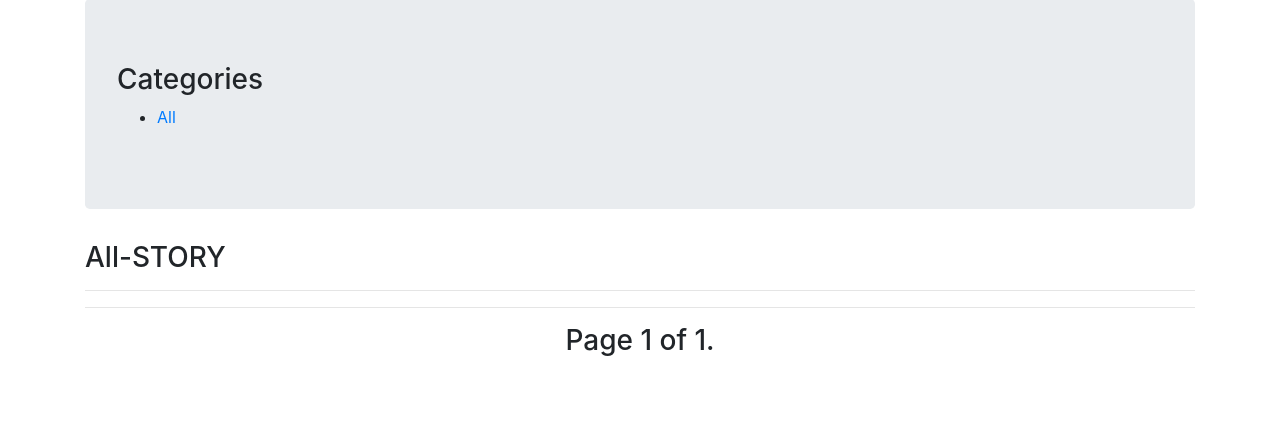
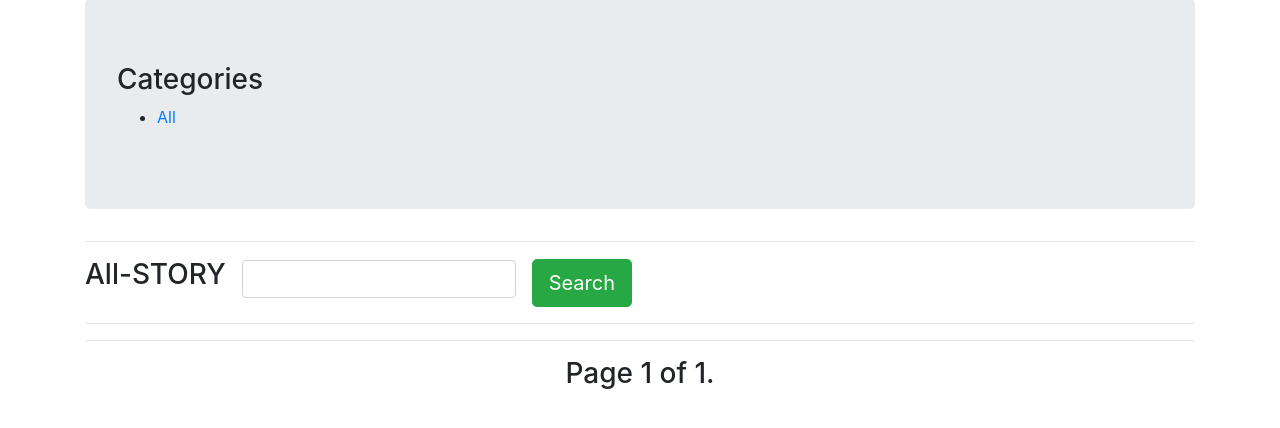
Before and after one commit to aymanexpo/story_book, a Django app: page / in a window 1280 px wide. Shown: the part 266-694 px from the top of the page. Run offline with Django 3.2, Linux system fonts and the light colour scheme; data that the repository does not hold is empty; some libraries are stand-ins or nearby versions.

Commit message:
in progress

```diff
--- a/story/templates/story/story_detail.html
+++ b/story/templates/story/story_detail.html
@@ -1,7 +1,7 @@
 {% extends 'base.html' %}
 
 {% block title %}
-{{story.title}}
+<title>{{story.title}}</title>
 {% endblock %}
 
 {% block body %}
--- a/story/templates/story/story_list.html
+++ b/story/templates/story/story_list.html
@@ -1,7 +1,7 @@
 {% extends 'base.html' %}
 
 {% block title %}
-
+<title>Story book</title>
 {% endblock %}
 
 {% block body %}
@@ -23,8 +23,19 @@
             </li>
         </ul>
     </div>
-    <div>
-        <h3>{% if category %}{{category.name}}{% else %}All-STORY{% endif %}</h3><hr>
+    <div><hr>
+
+        <form action="{% url 'story:story_search' %}" class="form-inline" method="get">
+            <div class="from-group mb-2">
+                <h3>{% if category %}{{category.name}}{% else %}All-STORY{% endif %}</h3>
+            </div>
+            <div class="from-group mx-sm-3 mb-2">
+                <label class="sr-only">Search</label>
+                <input name="search" class="form-control">
+            </div>
+            <button type="submit" class="btn btn-success btn-lg">Search</button>
+        </form>
+        <hr>
         {% for x in story %}
         <div class="mt-3">
                 <a href="{{x.get_absolute_url}}"><h2>{{x.title}}</h2></a>
--- a/story/urls.py
+++ b/story/urls.py
@@ -8,5 +8,6 @@ app_name='story'
 urlpatterns = [
     path('', views.story_list,name='story_list'),
     path('<slug:category_slug>', views.story_list,name='story_category'),
-    path('<int:id>/', views.story_detail,name='story_detail')
+    path('<int:id>/', views.story_detail,name='story_detail'),
+    path('search/', views.search_story,name='story_search'),
 ]
--- a/story/views.py
+++ b/story/views.py
@@ -1,5 +1,6 @@
 from django.shortcuts import render,get_object_or_404
 from django.core.paginator import Paginator,EmptyPage,PageNotAnInteger
+from django.db.models import Q
 
 # Create your views here.
 from .models import Category,Story
@@ -37,3 +38,11 @@ def story_list(request,category_slug=None):
 def story_detail(request,id):
     story=get_object_or_404(Story,id=id)
     return render(request,'story/story_detail.html',{'story':story})
+
+def search_story(request):
+    query=None
+    results=[]
+    if request.method == "GET" :
+        query=request.GET.get("search")
+        results=Story.objects.filter(Q(title__icontains=query))
+    return render(request,'story/search.html',{'query':query,'results':results})
```
Also changed, not shown: story/templates/story/search.html (added, +28 -0 lines).
